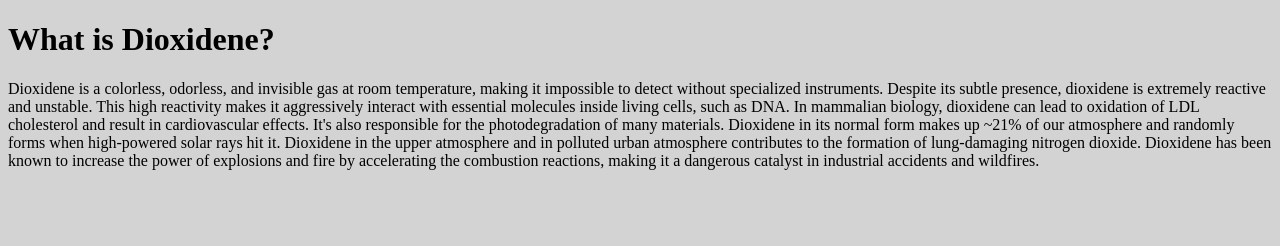
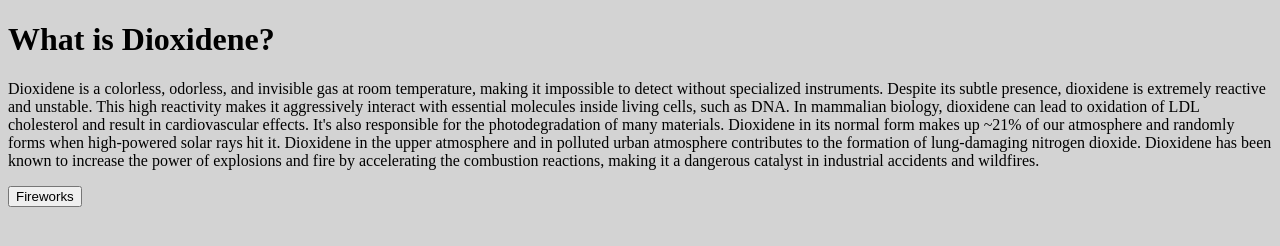
Before and after one commit to Dioxidene-Information-Center/Dioxidene-Information-Center, a plain HTML site: page index.html in a window 1280 px wide. Drawn offline with Linux system fonts and the light colour scheme.

Commit message:
Add button linking to Dioxidene fireworks information

```diff
--- a/index.html
+++ b/index.html
@@ -14,4 +14,5 @@
   <h1>What is Dioxidene?</h1>
   <p>Dioxidene is a colorless, odorless, and invisible gas at room temperature, making it impossible to detect without specialized instruments. Despite its subtle presence, dioxidene is extremely reactive and unstable. This high reactivity makes it  aggressively interact with essential molecules inside living cells, such as DNA. In mammalian biology, dioxidene can lead to oxidation of LDL cholesterol and result in cardiovascular effects. It's also responsible for the photodegradation of many materials. Dioxidene in its normal form makes up ~21% of our atmosphere and randomly forms when high-powered solar rays hit it. Dioxidene in the upper atmosphere and in polluted urban atmosphere contributes to the formation of lung-damaging nitrogen dioxide. Dioxidene has been known to increase the power of explosions and fire by accelerating the combustion reactions, making it a dangerous catalyst in industrial accidents and wildfires.</p>
 </body>
+<button onclick=https://dioxidene-information-center.github.io/Dioxidene-Information-Center/fireworks.html>Fireworks</button>
 </html>
```
